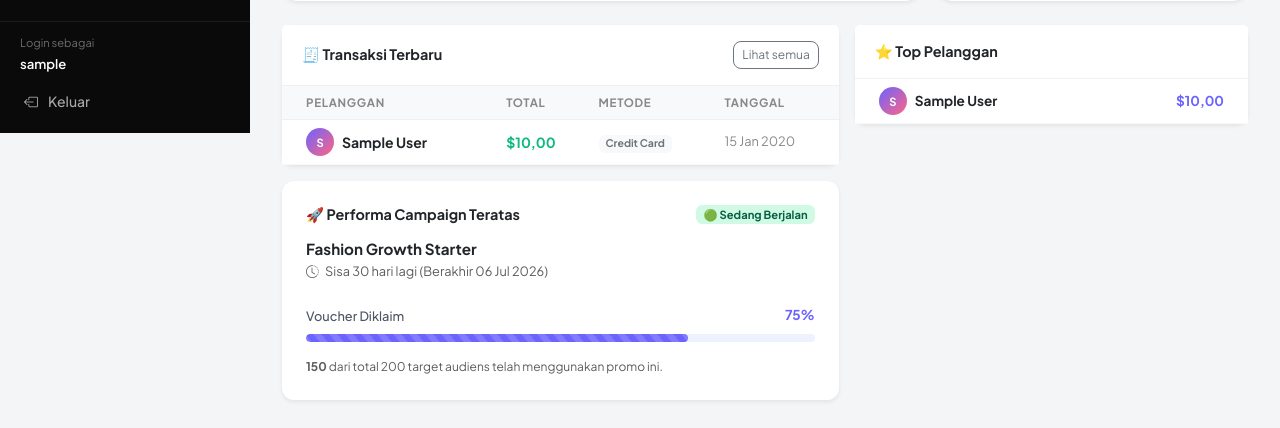
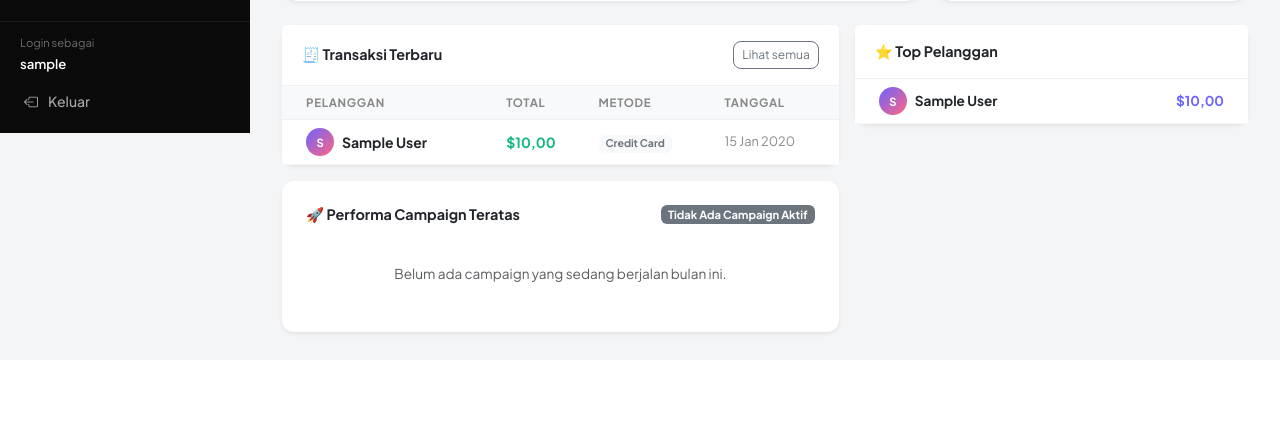
Before and after one commit to revaseptiaw/clothynk-new, a Django app: page / in a window 1280 px wide. Shown: the part 667-1095 px from the top of the page. After the commit the page ends 1004 px from the top, so only its background shows below. Run offline with Django 4.2, Linux system fonts and the light colour scheme; a user stored in the database is signed in; tables that the repository leaves empty hold one stand-in row (values such as "Sample post"); some libraries are stand-ins or nearby versions.

Commit message:
update dashboard

```diff
--- a/core/templates/core/dashboard.html
+++ b/core/templates/core/dashboard.html
@@ -131,28 +131,39 @@
 
         <div class="d-flex justify-content-between align-items-center mb-3">
           <h6 class="fw-bold mb-0 text-dark" style="font-size: 0.9rem;">🚀 Performa Campaign Teratas</h6>
-          <span class="badge" style="background:#D1FAE5; color:#065F46; font-size: 0.7rem;">🟢 Sedang Berjalan</span>
+          {% if top_campaign and top_campaign.is_running %}
+            <span class="badge" style="background:#D1FAE5; color:#065F46; font-size: 0.7rem;">🟢 Sedang Berjalan</span>
+          {% else %}
+            <span class="badge bg-secondary text-white" style="font-size: 0.7rem;">Tidak Ada Campaign Aktif</span>
+          {% endif %}
         </div>
 
+        {% if top_campaign %}
         <div>
-            <h6 class="fw-bold mb-1 text-dark" style="font-size: 0.95rem;">Fashion Growth Starter</h6>
+            <h6 class="fw-bold mb-1 text-dark" style="font-size: 0.95rem;">{{ top_campaign.name }}</h6>
             <p class="text-muted mb-4" style="font-size: 0.8rem;">
-            <i class="bi bi-clock-history me-1"></i> Sisa 30 hari lagi (Berakhir 06 Jul 2026)
+            <i class="bi bi-clock-history me-1"></i> Sisa {{ top_campaign.end_date|timeuntil }} lagi (Berakhir {{ top_campaign.end_date|date:"d M Y" }})
             </p>
         </div>
 
         <div class="mt-auto">
             <div class="d-flex justify-content-between align-items-end mb-2">
-            <span style="font-size: 0.8rem; font-weight: 500; color: #4B5563;">Voucher Diklaim</span>
-            <span style="font-size: 0.85rem; font-weight: 700; color: #6C63FF;">75%</span>
+            <span style="font-size: 0.8rem; font-weight: 500; color: #4B5563;">Target Audiens</span>
+            <span style="font-size: 0.85rem; font-weight: 700; color: #6C63FF;">{{ top_campaign.get_target_count }} Orang</span>
             </div>
+
             <div class="progress" style="height: 8px; border-radius: 10px; background-color: #EEF2FF;">
-            <div class="progress-bar progress-bar-striped progress-bar-animated" role="progressbar" style="width: 75%; background-color: #6C63FF;"></div>
+            <div class="progress-bar progress-bar-striped progress-bar-animated" role="progressbar" style="width: 100%; background-color: #6C63FF;"></div>
             </div>
             <small class="text-muted mt-3 d-block" style="font-size: 0.75rem;">
-            <strong>150</strong> dari total 200 target audiens telah menggunakan promo ini.
+            Target tier: <strong>{{ top_campaign.get_target_tier_display }}</strong>. Diskon: <strong>{{ top_campaign.discount_percentage|floatformat:0 }}%</strong>
             </small>
         </div>
+        {% else %}
+        <div class="text-center py-4">
+            <p class="text-muted mb-0" style="font-size:0.85rem;">Belum ada campaign yang sedang berjalan bulan ini.</p>
+        </div>
+        {% endif %}
 
       </div>
     </div>
@@ -208,7 +219,7 @@
 {% block extra_js %}
 <script>
 (function() {
-  'use strict'; // Mode ketat agar kode lebih aman
+  'use strict';
 
   // 1. DATA UNTUK GRAFIK PENDAPATAN
   const monthlyLabels = {{ monthly_labels|default:"[]"|safe }};
@@ -274,6 +285,6 @@
       plugins: { legend: { display: false } }
     }
   });
-})(); // Tutup fungsi isolasi
+})();
 </script>
 {% endblock %}
--- a/core/views.py
+++ b/core/views.py
@@ -19,14 +19,20 @@ def dashboard(request):
     total_customers    = Customer.objects.count()
     total_transactions = Transaction.objects.count()
 
-    # Hitung Pendapatan Bulan Ini (Berdasarkan bulan berjalan di sistem)
+    # Hitung Pendapatan Bulan Ini
     today = timezone.now()
     revenue_this_month = Transaction.objects.filter(
         date__year=today.year,
         date__month=today.month
     ).aggregate(total=Sum('amount'))['total'] or 0
 
-    # 2. Distribusi Tier Loyalty (Disesuaikan jadi 'tier_counts' untuk HTML)
+    # Hitung Pelanggan Baru Bulan Ini
+    new_customers_this_month = Customer.objects.filter(
+        created_at__year=today.year,
+        created_at__month=today.month
+    ).count()
+
+    # 2. Distribusi Tier Loyalty
     tier_counts = {
         'bronze':   LoyaltyProfile.objects.filter(tier='bronze').count(),
         'silver':   LoyaltyProfile.objects.filter(tier='silver').count(),
@@ -34,8 +40,8 @@ def dashboard(request):
         'platinum': LoyaltyProfile.objects.filter(tier='platinum').count(),
     }
 
-    # 3. Data Grafik Pendapatan (Disesuaikan jadi 'monthly_labels' & 'monthly_data')
-    seven_days = timezone.now() - timedelta(days=365)
+    # 3. Data Grafik Pendapatan
+    seven_days = today - timedelta(days=365)
     recent_txn = (
         Transaction.objects
         .filter(date__gte=seven_days)
@@ -48,14 +54,11 @@ def dashboard(request):
 
     # 4. Top Pelanggan
     top_customers = Customer.objects.annotate(
-        total=Sum('transactions__amount') # <--- Tambahkan huruf 's'
+        total=Sum('transactions__amount')
     ).order_by('-total')[:5]
 
-   # 5. Risiko Churn
-    # A. Hitung TOTAL SELURUH pelanggan berisiko tinggi (Untuk angka di kotak atas)
+    # 5. Risiko Churn
     total_churn_risk = PredictionResult.objects.filter(churn_probability__gte=70).count()
-
-    # B. Ambil HANYA 5 pelanggan berisiko paling tinggi (Untuk daftar di kanan bawah)
     churn_risks = PredictionResult.objects.filter(
         churn_probability__gte=70
     ).select_related('customer').order_by('-churn_probability')[:5]
@@ -63,13 +66,25 @@ def dashboard(request):
     # 6. Transaksi Terbaru
     recent_transactions = Transaction.objects.select_related('customer').order_by('-date')[:5]
 
+   # 7. Campaign Teratas (BARU)
+    # Cari semua campaign yang sedang aktif saat ini
+    active_campaigns = Campaign.objects.filter(
+        is_active=True,
+        start_date__lte=today.date() if isinstance(today, timezone.datetime) else today,
+        end_date__gte=today.date() if isinstance(today, timezone.datetime) else today
+    )
+
+    # Pilih campaign dengan jumlah target audiens (get_target_count) paling banyak
+    if active_campaigns.exists():
+        top_campaign = max(active_campaigns, key=lambda c: c.get_target_count())
+    else:
+        top_campaign = None
+
     context = {
         'total_customers': total_customers,
-        'new_customers_this_month': 0, # Biarkan 0 dulu jika belum ada field tanggal gabung di model Customer
+        'new_customers_this_month': new_customers_this_month,
         'total_transactions': total_transactions,
         'revenue_this_month': revenue_this_month,
-
-        # Variabel-variabel di bawah ini yang tadinya bikin grafik kosong:
         'tier_counts': tier_counts,
         'monthly_labels': json.dumps(monthly_labels),
         'monthly_data': json.dumps(monthly_data),
@@ -77,10 +92,9 @@ def dashboard(request):
         'total_churn_risk': total_churn_risk,
         'churn_risks': churn_risks,
         'recent_transactions': recent_transactions,
+        'top_campaign': top_campaign, # Kirim data campaign ke HTML
     }
     return render(request, 'core/dashboard.html', context)
-
-
 # ─── CUSTOMER ────────────────────────────────────────────────────────────────
 @login_required
 def customer_list(request):
```
